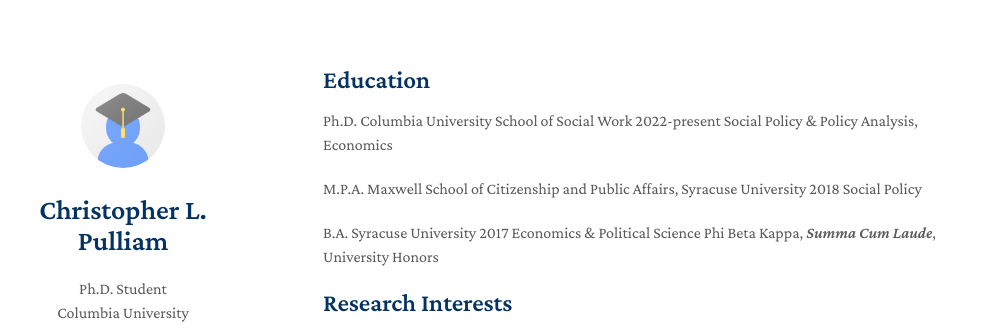
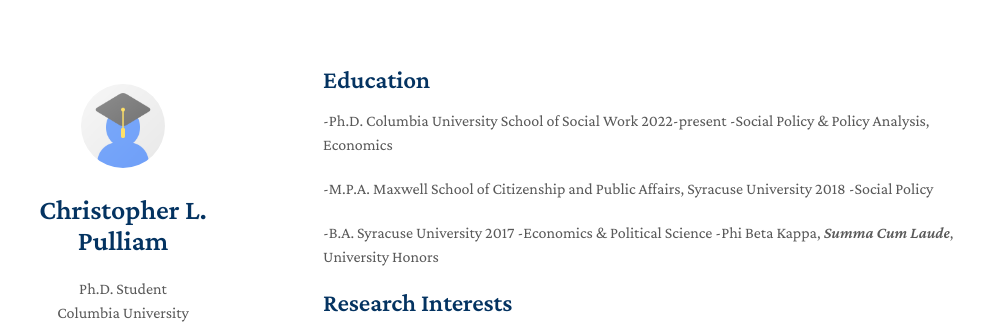
Before and after one commit to christopher-pulliam/oldsite, a Jekyll site: the page built from index.md, in a window 1280 px wide and 1153 px high. Shown: the top 328 px of the window, without its empty margins (147-1131 px from the left). Built offline with Jekyll 4.4.1, drawn with Linux system fonts in a browser that asks for light colours; nearby versions of some CDN libraries; a style sheet for code colours, icons or effects is not loaded; our own code applies the rules of GitHub Pages for plain Markdown files.

```diff
--- a/index.md
+++ b/index.md
@@ -4,15 +4,15 @@ layout: homepage
 
 ## Education
 
-Ph.D. Columbia University School of Social Work 2022-present
-  Social Policy & Policy Analysis, Economics
+-Ph.D. Columbia University School of Social Work 2022-present
+  -Social Policy & Policy Analysis, Economics
 
-M.P.A. Maxwell School of Citizenship and Public Affairs, Syracuse University 2018
-  Social Policy
+-M.P.A. Maxwell School of Citizenship and Public Affairs, Syracuse University 2018
+  -Social Policy
 
-B.A. Syracuse University 2017
-  Economics & Political Science
-    Phi Beta Kappa, _Summa Cum Laude_, University Honors
+-B.A. Syracuse University 2017
+  -Economics & Political Science
+    -Phi Beta Kappa, *Summa Cum Laude*, University Honors
 
 ## Research Interests
 - Intergenerational mobility, social safety net, poverty, public economics, labor economics
```
